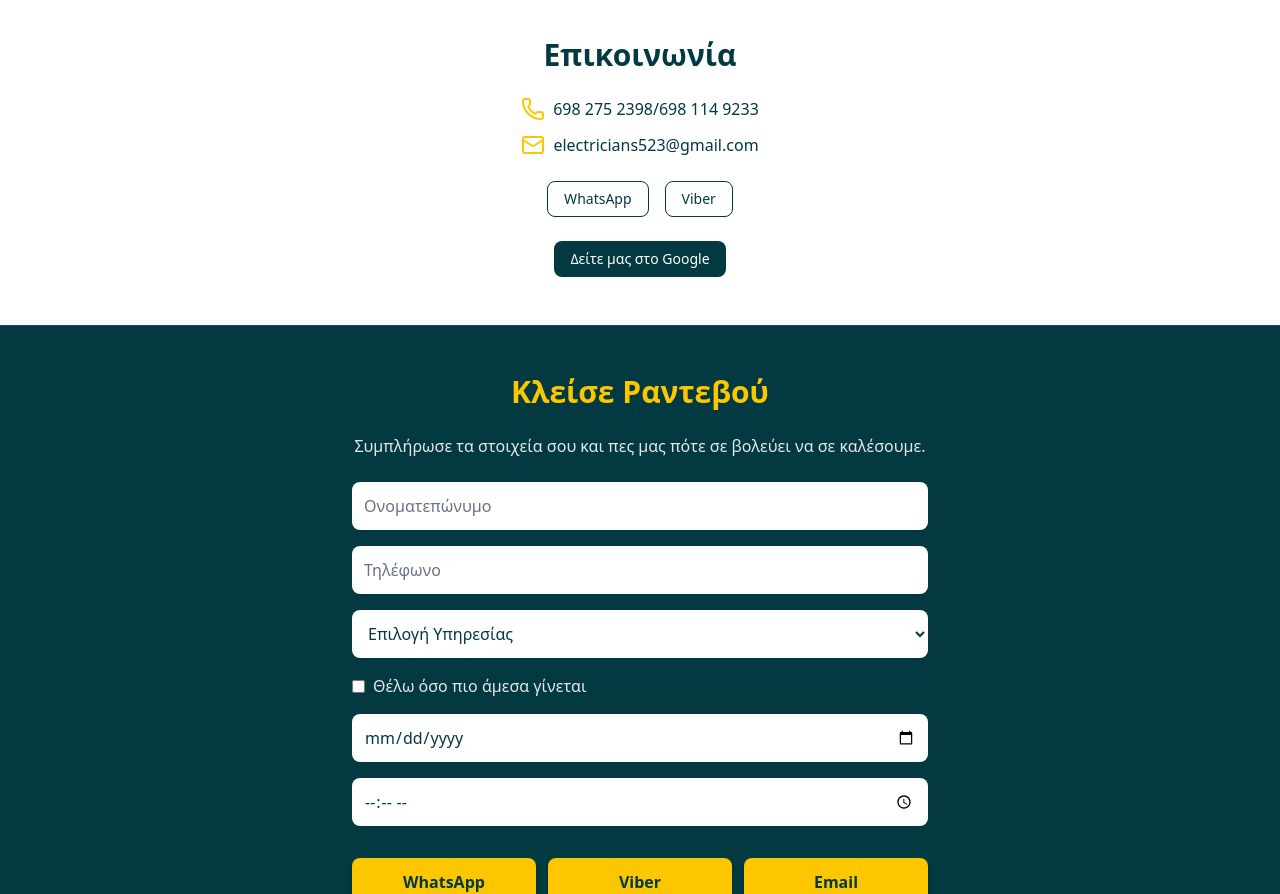
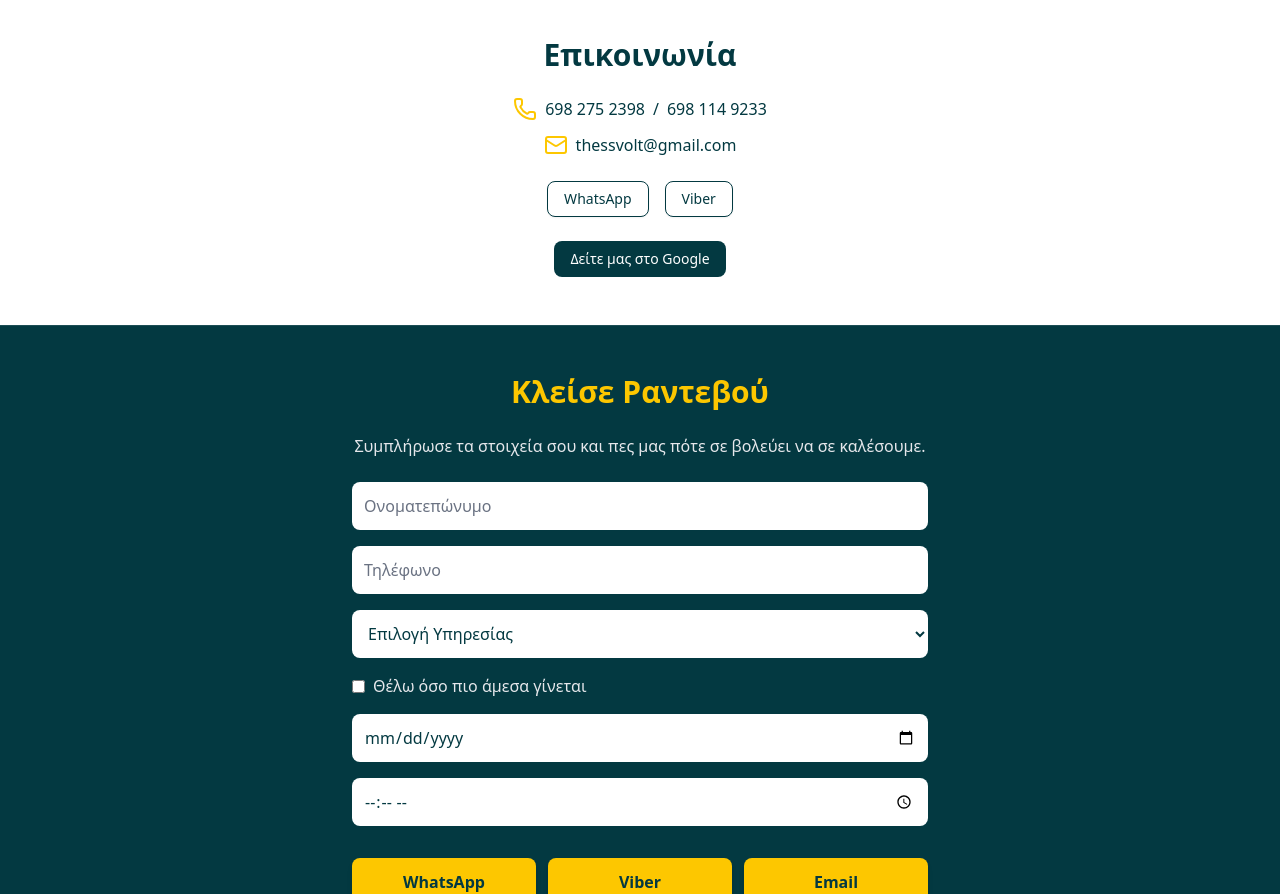
Before and after one commit to electricians523/thessvolt, a Next.js app: page / in a window 1280 px wide. Shown: the part 1460-2354 px from the top of the page. Built offline with nearby package versions, Linux system fonts and the light colour scheme.

Commit message:
💡 Updated landing page with fixes

```diff
--- a/src/app/page.tsx
+++ b/src/app/page.tsx
@@ -205,15 +205,16 @@ const [asap, setAsap] = useState(false);
   <a href="tel:+306982752398" className="hover:underline">
     698 275 2398
   </a>
-      {" / "}
+  <span className="mx-2">/</span>
   <a href="tel:+306981149233" className="hover:underline">
     698 114 9233
   </a>
 </p>
+
     <p className="flex items-center">
       <Mail className="inline mr-2 text-yellow-400" aria-hidden="true" />
-      <a href="mailto:electricians523@gmail.com" className="hover:underline">
-        electricians523@gmail.com
+      <a href="mailto:thessvolt@gmail.com" className="hover:underline">
+        thessvolt@gmail.com
       </a>
     </p>
   </div>
@@ -338,11 +339,11 @@ const [asap, setAsap] = useState(false);
 
       <button
         onClick={() => {
-          const subject = "Κλείσιμο Ραντεβού ThessVolt";
+          const subject = "Ραντεβού ThessVolt";
           const body = `Γεια σας! Θα ήθελα να κλείσω ραντεβού.\n\n👤 Όνομα: ${name}\n📞 Τηλέφωνο: ${phone}\n⚡ Υπηρεσία: ${service}\n${
             asap ? "📆 Όσο πιο άμεσα γίνεται" : `📅 Ημερομηνία: ${date}\n⏰ Ώρα: ${time}`
           }`;
-          window.open(`mailto:electricians523@gmail.com?subject=${encodeURIComponent(subject)}&body=${encodeURIComponent(body)}`, "_blank");
+          window.open(`mailto:thessvolt@gmail.com?subject=${encodeURIComponent(subject)}&body=${encodeURIComponent(body)}`, "_blank");
         }}
         className="bg-yellow-400 hover:bg-yellow-300 text-[#033941] font-semibold py-3 px-4 rounded-md shadow-md"
       >
```
Lines whose indentation alone changed are shown as unchanged.
